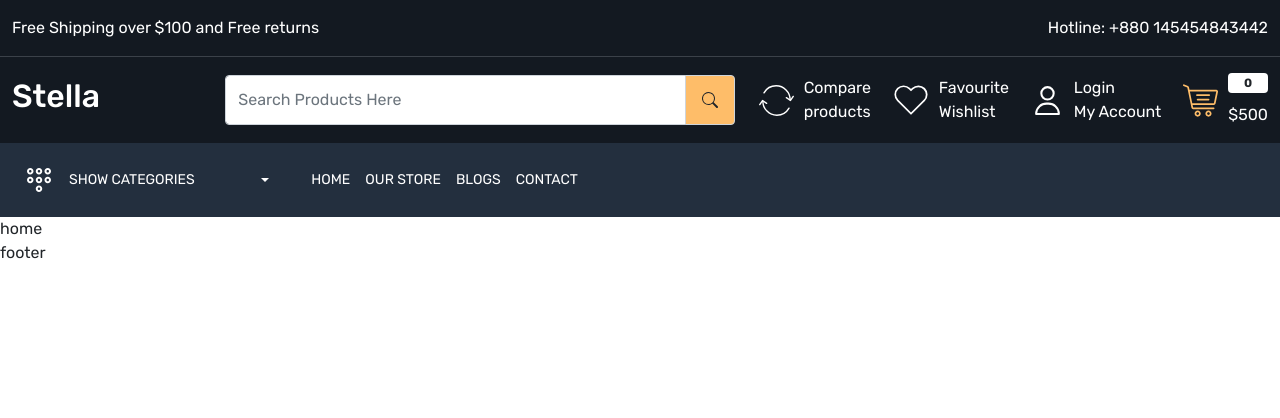
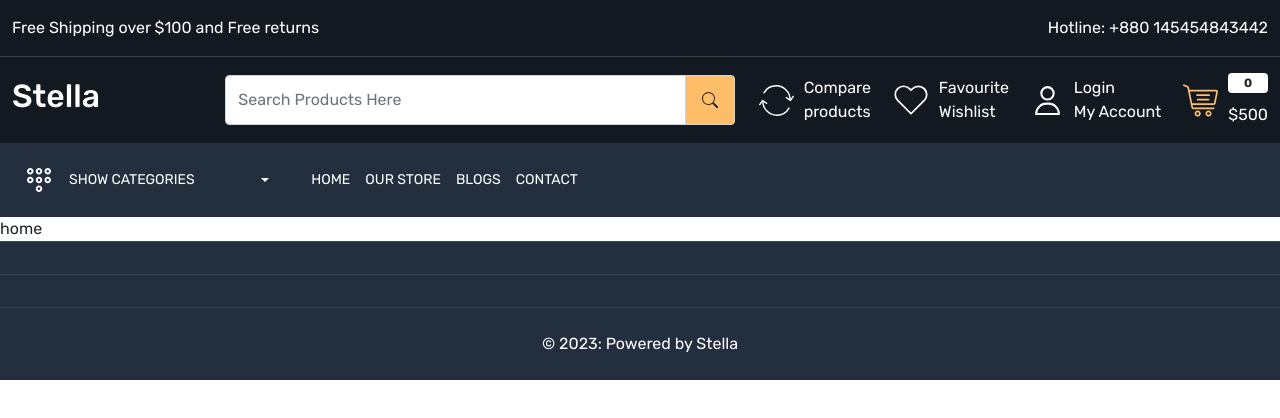
Before and after one commit to tareque-bin-habib/stella-ecommerce-app, a React (Create React App) app: page / in a window 1280 px wide. Shown: the top 418 px of the page. Built offline with nearby package versions, Linux system fonts and the light colour scheme.

Commit message:
copyright section added

```diff
--- a/src/App.css
+++ b/src/App.css
@@ -96,3 +96,16 @@ a {
 }
 
 /* Header Part end */
+
+
+/* Footer start */
+footer {
+  background-color: var(--color-232f3e);
+}
+
+footer:not(:first-child) {
+  border-top: 1px solid rgba(255, 255, 255, 0.1);
+}
+
+
+/* Footer end */
--- a/src/components/Footer.js
+++ b/src/components/Footer.js
@@ -2,9 +2,19 @@ import React from 'react';
 
 const Footer = () => {
     return (
-        <div>
-            footer
-        </div>
+        <>
+            <footer className='py-3'></footer>
+            <footer className='py-3'></footer>
+            <footer className='py-4'>
+                <div className='container-xxl'>
+                    <div className='row'>
+                        <div className='col-12'>
+                            <p className='text-center mb-0 text-white'>&copy; {new Date().getFullYear()}: Powered by Stella</p>
+                        </div>
+                    </div>
+                </div>
+            </footer>
+        </>
     );
 };
 
```
